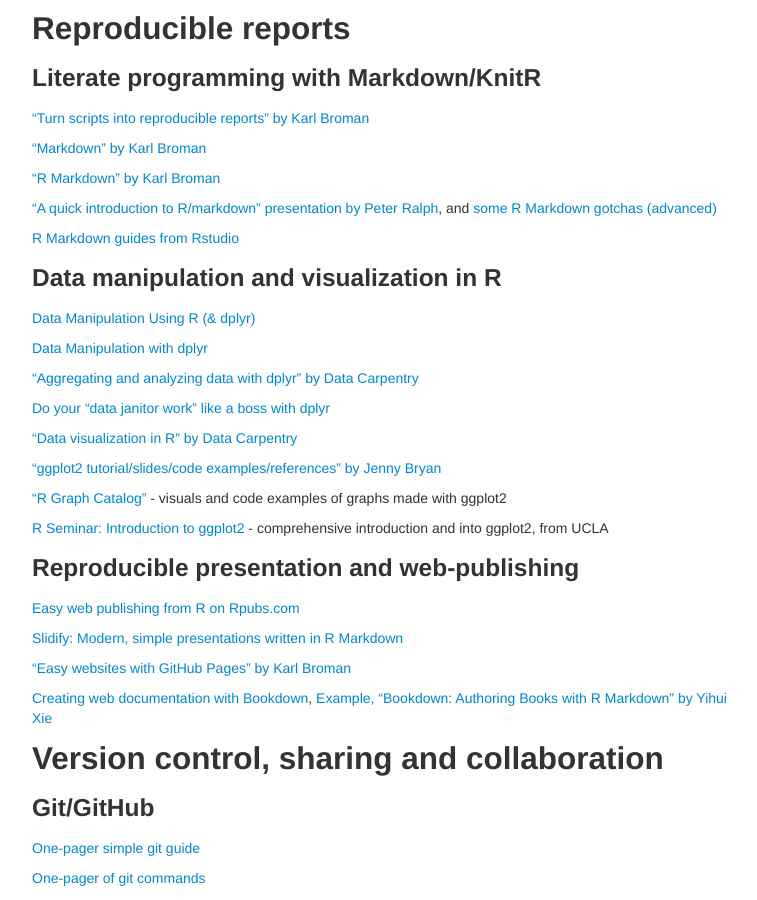
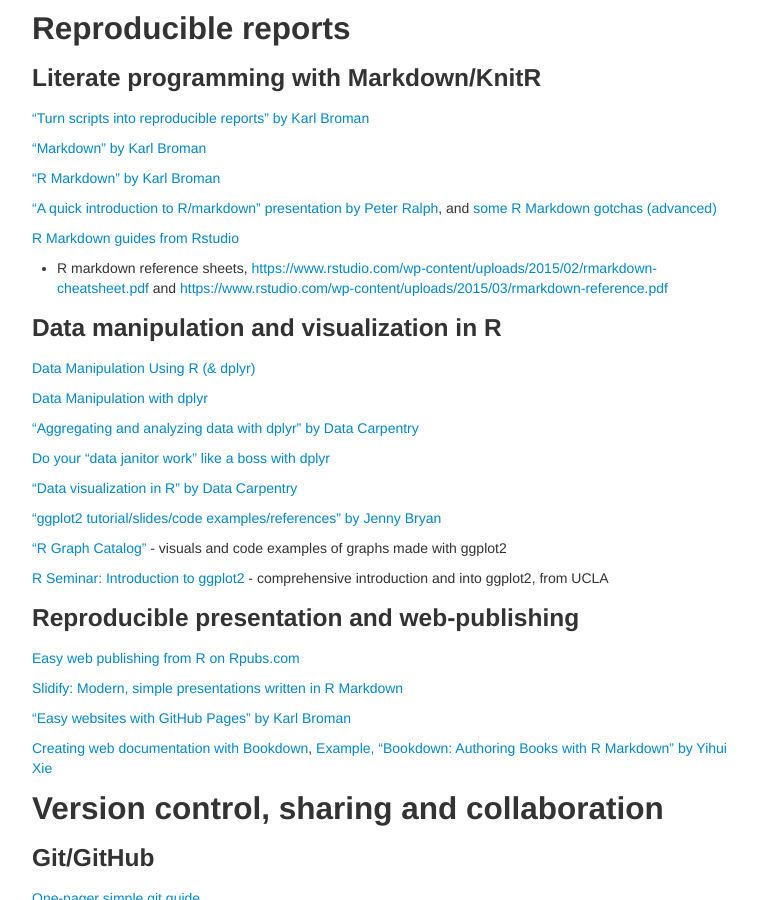
Before and after one commit to mdozmorov/BIOS692, a Jekyll site: the page built from pages/references.md, in a window 1280 px wide and 900 px high, scrolled down 1894 px. Shown: the whole window, without its empty margins (258-1015 px from the left). Built offline with Jekyll 4.4.1, drawn with Linux system fonts in a browser that asks for light colours.

Commit message:
Add R markdown references

```diff
--- a/pages/references.md
+++ b/pages/references.md
@@ -110,6 +110,8 @@ title: References, "Reproducible research tools" course, BIOS 692
 
 [R Markdown guides from Rstudio](https://support.rstudio.com/hc/en-us/articles/205368677-R-Markdown-Dynamic-Documents-for-R)
 
+- R markdown reference sheets, [https://www.rstudio.com/wp-content/uploads/2015/02/rmarkdown-cheatsheet.pdf](https://www.rstudio.com/wp-content/uploads/2015/02/rmarkdown-cheatsheet.pdf) and [https://www.rstudio.com/wp-content/uploads/2015/03/rmarkdown-reference.pdf](https://www.rstudio.com/wp-content/uploads/2015/03/rmarkdown-reference.pdf)
+
 ### Data manipulation and visualization in R {#data}
 
 [Data Manipulation Using R (& dplyr)](http://www.slideshare.net/Ram-N/data-manipulation-using-r-acm2014)
```
Also changed, not shown: 1 other file.
